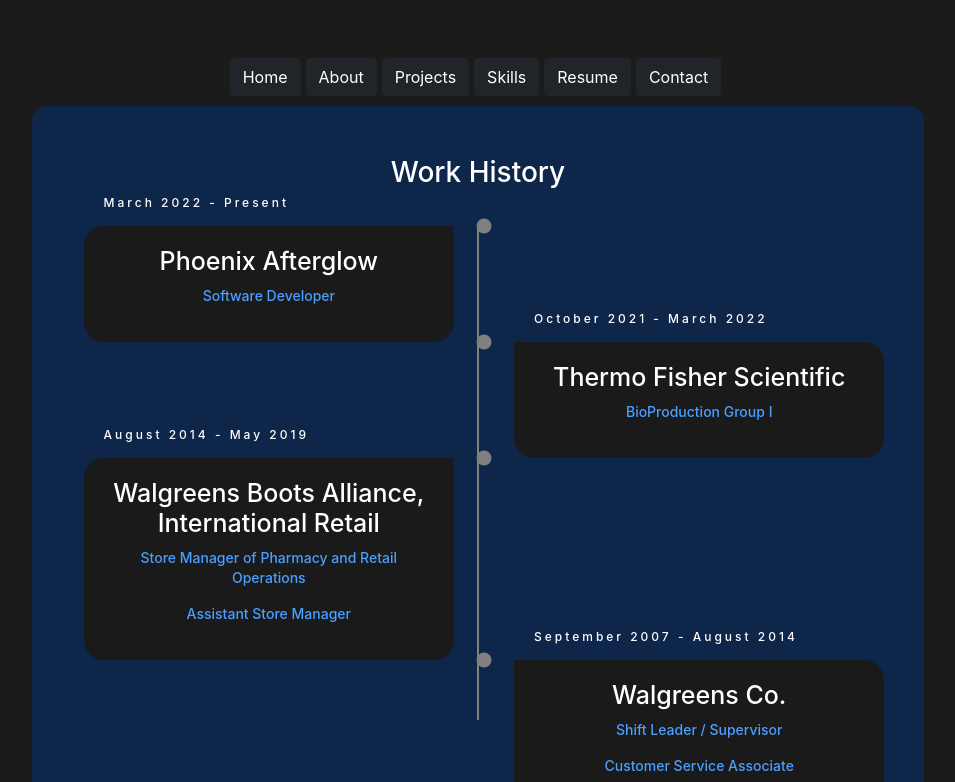
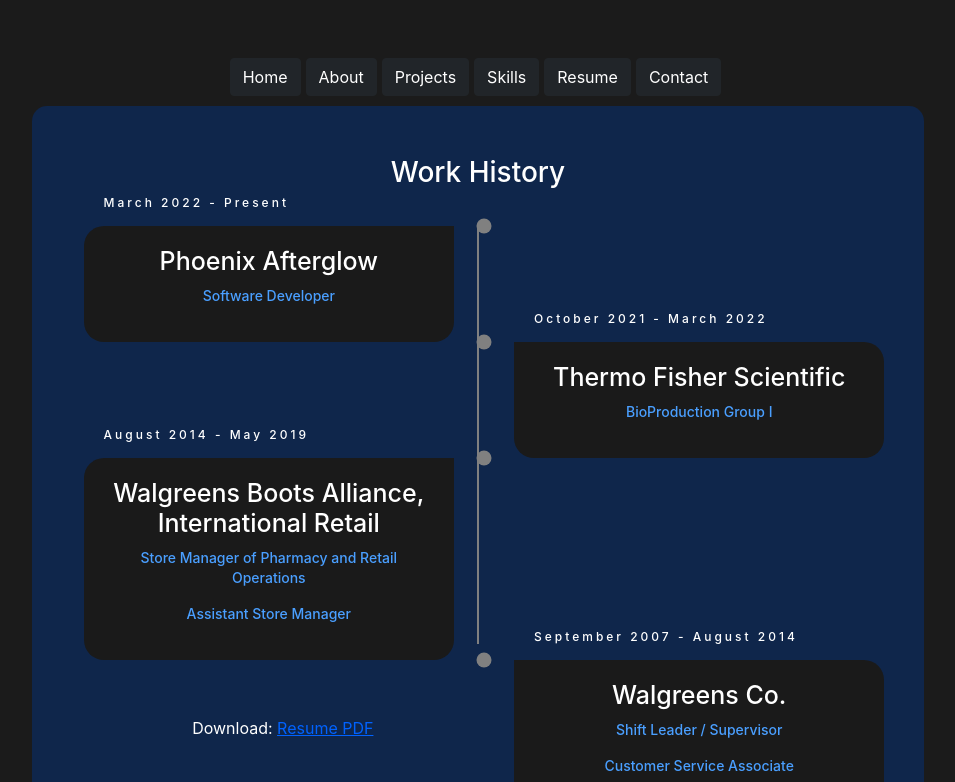
Before and after one commit to ErikMoxley/erik-moxley, a React (Create React App) app: page /resume in a window 1280 px wide. Shown: the top 782 px of the page, without its empty margins (162-1117 px from the left). Built offline with nearby package versions, Linux system fonts and the light colour scheme.

Commit message:
update heights on resume page

```diff
--- a/src/styles/Resume.css
+++ b/src/styles/Resume.css
@@ -20,7 +20,7 @@
   .timeline {
     padding-right: 10px;
     width: 100%;
-    height: 85vh;
+    height: 75vh;
     max-width: 800px;
     margin: 0 auto;
     position: relative;
@@ -72,7 +72,7 @@
       background-color: gray;
     }
     .timeline {
-      height: 65vh;
+      height: 55vh;
     }
     .timeline ul li {
       width: 50%;
```
